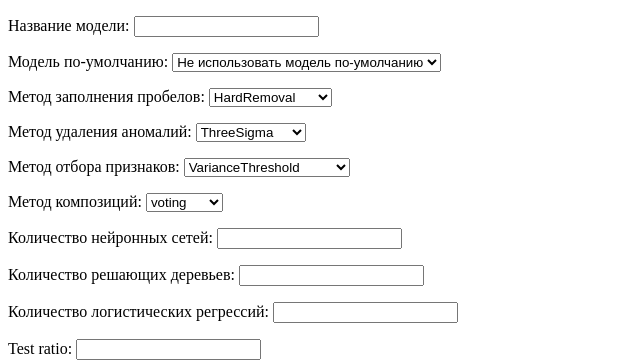
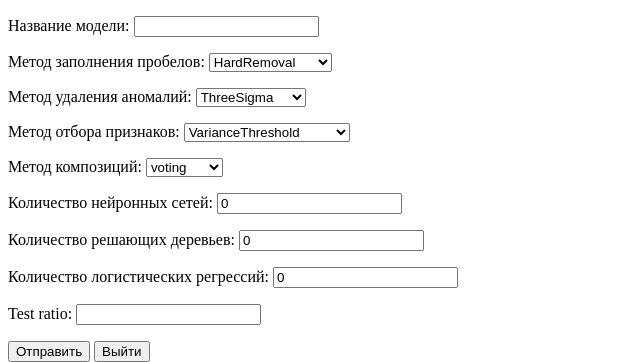
Before and after one commit to MisterMaks/Web-classification-constructor, a Django app: page / in a window 1280 px wide. Shown: the top 362 px of the page, without its empty margins (0-640 px from the left). Run offline with Django 3.2, Linux system fonts and the light colour scheme; some libraries are stand-ins or nearby versions.

Commit message:
Добавил параметры в формы, сделал формы динамическими

```diff
--- a/Web_classification_constructor_backend/templates/base.html
+++ b/Web_classification_constructor_backend/templates/base.html
@@ -8,4 +8,6 @@
     {% block content %}
     {% endblock %}
 </body>
+    {% block script %}
+    {% endblock %}
 </html>
--- a/Web_classification_constructor_backend/templates/form_1.html
+++ b/Web_classification_constructor_backend/templates/form_1.html
@@ -13,3 +13,63 @@
         </div>
     </div>
 {% endblock %}
+{% block script %}
+    <script src="https://yastatic.net/jquery/3.3.1/jquery.min.js"></script>
+    <script>
+        let neuralNetworkNumber = $('#id_neural_network_number');
+        let decisionTreeNumber = $('#id_decision_tree_number');
+        let logisticRegressionNumber = $('#id_logistic_regression_number');
+
+        neuralNetworkNumber[0].value = 0;
+        decisionTreeNumber[0].value = 0;
+        logisticRegressionNumber[0].value = 0;
+
+        let compositionMethod = $('#id_composition_method');
+
+        function checkParams() {
+            if (compositionMethod[0].value === 'adaboost') {
+                neuralNetworkNumber[0].type = 'radio';
+                decisionTreeNumber[0].type = 'radio';
+                logisticRegressionNumber[0].type = 'radio';
+
+                neuralNetworkNumber[0].checked = true;
+                neuralNetworkNumber[0].value = 1;
+
+                neuralNetworkNumber.change(function() {
+                    if (neuralNetworkNumber[0].checked) {
+                        neuralNetworkNumber[0].value = 1;
+
+                        decisionTreeNumber[0].checked = false;
+                        logisticRegressionNumber[0].checked = false;
+                    }
+                })
+
+                decisionTreeNumber.change(function() {
+                    if (decisionTreeNumber[0].checked) {
+                        decisionTreeNumber[0].value = 1;
+
+                        neuralNetworkNumber[0].checked = false;
+                        logisticRegressionNumber[0].checked = false;
+                    }
+                })
+
+                logisticRegressionNumber.change(function() {
+                    if (logisticRegressionNumber[0].checked) {
+                        logisticRegressionNumber[0].value = 1;
+
+                        neuralNetworkNumber[0].checked = false;
+                        decisionTreeNumber[0].checked = false;
+                    }
+                })
+            } else {
+                neuralNetworkNumber[0].type = '';
+                decisionTreeNumber[0].type = '';
+                logisticRegressionNumber[0].type = '';
+            }
+        }
+
+        checkParams();
+
+        compositionMethod.change(checkParams);
+    </script>
+{% endblock %}
--- a/Web_classification_constructor_backend/web_interface/forms.py
+++ b/Web_classification_constructor_backend/web_interface/forms.py
@@ -8,9 +8,27 @@ def get_choices(choices):
 
 
 def check_positive(value):
+    """Проверка что число > 0 или None"""
+    if not (value > 0 or value is None):
+        raise ValidationError(f"{value} must be >0 or None")
+
+
+def check_positive_with_zero(value):
     """Проверка что число >= 0 или None"""
     if not (value >= 0 or value is None):
         raise ValidationError(f"{value} must be >=0 or None")
+
+
+def check_zero_one(value):
+    """Проверка что число между 0 и 1 не включая или None"""
+    if not (1 > value > 0 or value is None):
+        raise ValidationError(f"{value} must be in (0, 1) or None")
+
+
+def check_0_100(value):
+    """Проверка что число между 0 и 100 не включая или None"""
+    if not (100 > value > 0 or value is None):
+        raise ValidationError(f"{value} must be in (0, 100) or None")
 
 
 class Form1(forms.Form):
@@ -21,9 +39,6 @@ class Form1(forms.Form):
     # field_3 = forms.ChoiceField(choices=choices, required=False, initial="", help_text=" - Выбор")
 
     name_of_model = forms.CharField(required=False, initial="", empty_value=None, label="Название модели")
-
-    choices = [(0, "Не использовать модель по-умолчанию"), (1, "Использовать модель по-умолчанию")]
-    default = forms.ChoiceField(choices=choices, required=False, initial="", label="Модель по-умолчанию")
 
     choices = get_choices(['HardRemoval', 'InsertMeanMode', 'LinearImputer'])
     filling_gaps_method = forms.ChoiceField(choices=choices, required=False, initial="",
@@ -43,15 +58,15 @@ class Form1(forms.Form):
     composition_method = forms.ChoiceField(choices=choices, required=False, initial="", label="Метод композиций")
 
     neural_network_number = forms.IntegerField(required=False, label="Количество нейронных сетей",
-                                               validators=[check_positive])
+                                               validators=[check_positive_with_zero])
 
     decision_tree_number = forms.IntegerField(required=False, label="Количество решающих деревьев",
-                                              validators=[check_positive])
+                                              validators=[check_positive_with_zero])
 
     logistic_regression_number = forms.IntegerField(required=False, label="Количество логистических регрессий",
-                                                    validators=[check_positive])
+                                                    validators=[check_positive_with_zero])
 
-    test_ratio = forms.FloatField(required=False, validators=[check_positive])
+    test_ratio = forms.FloatField(required=False, validators=[check_zero_one])
 
 
 class FillingGapsMethodInsertMeanMode(forms.Form):
@@ -71,22 +86,22 @@ class DeletingAnomaliesMethodThreeSigma(forms.Form):
 
 
 class DeletingAnomaliesMethodGrubbs(forms.Form):
-    alpha = forms.FloatField(required=False, validators=[check_positive])
+    alpha = forms.FloatField(required=False, validators=[check_zero_one])
 
 
 class DeletingAnomaliesMethodInterquartile(forms.Form):
-    low_quant = forms.FloatField(required=False, validators=[check_positive])
-    up_quant = forms.FloatField(required=False, validators=[check_positive])
-    coef = forms.FloatField(required=False, validators=[check_positive])
+    low_quant = forms.FloatField(required=False, validators=[check_zero_one])
+    up_quant = forms.FloatField(required=False, validators=[check_zero_one])
+    coef = forms.FloatField(required=False, validators=[check_zero_one])
 
 
 class DeletingAnomaliesMethodIsolationForest(forms.Form):
     n_estimators = forms.IntegerField(required=False, validators=[check_positive])
-    contamination = forms.FloatField(required=False, validators=[check_positive])
+    contamination = forms.FloatField(required=False, validators=[check_zero_one])
 
 
 class DeletingAnomaliesMethodElliptic(forms.Form):
-    contamination = forms.FloatField(required=False, validators=[check_positive])
+    contamination = forms.FloatField(required=False, validators=[check_zero_one])
 
 
 class DeletingAnomaliesMethodSVM(forms.Form):
@@ -94,12 +109,12 @@ class DeletingAnomaliesMethodSVM(forms.Form):
 
 
 class DeletingAnomaliesMethodApproximate(forms.Form):
-    deviation = forms.IntegerField(required=False, validators=[check_positive])
+    deviation = forms.IntegerField(required=False)
 
 
 class DeletingAnomaliesMethodLocalFactor(forms.Form):
     neigh = forms.IntegerField(required=False, validators=[check_positive])
-    contamination = forms.FloatField(required=False, validators=[check_positive])
+    contamination = forms.FloatField(required=False, validators=[check_zero_one])
 
     choices = get_choices(['auto', 'ball_tree', 'kd_tree', 'brute'])
     algorithm = forms.ChoiceField(choices=choices, required=False, initial="")
@@ -114,19 +129,19 @@ class FeatureSelectionMethodSelectKBest(forms.Form):
 
 
 class FeatureSelectionMethodSelectPercentile(forms.Form):
-    percentile = forms.IntegerField(required=False, validators=[check_positive])
+    percentile = forms.IntegerField(required=False, validators=[check_0_100])
 
 
 class FeatureSelectionMethodSelectFpr(forms.Form):
-    alpha = forms.FloatField(required=False, validators=[check_positive])
+    alpha = forms.FloatField(required=False, validators=[check_zero_one])
 
 
 class FeatureSelectionMethodSelectFdr(forms.Form):
-    alpha = forms.FloatField(required=False, validators=[check_positive])
+    alpha = forms.FloatField(required=False, validators=[check_zero_one])
 
 
 class FeatureSelectionMethodSelectFwe(forms.Form):
-    alpha = forms.FloatField(required=False, validators=[check_positive])
+    alpha = forms.FloatField(required=False, validators=[check_zero_one])
 
 
 class FeatureSelectionMethodGenericUnivariateSelect(forms.Form):
@@ -178,19 +193,23 @@ class NeuralNetwork(forms.Form):
     choices = get_choices(['constant', 'invscaling', 'adaptive'])
     learning_rate = forms.ChoiceField(choices=choices, required=False, initial="")
 
+    learning_rate_init = forms.FloatField(required=False, validators=[check_positive_with_zero])
+
 
 class DecisionTree(forms.Form):
     choices = get_choices(['gini', 'entropy'])
     criterion = forms.ChoiceField(choices=choices, required=False, initial="")
 
     max_depth = forms.IntegerField(required=False, validators=[check_positive])
+    min_samples_split = forms.IntegerField(required=False, validators=[check_positive])
+    min_samples_leaf = forms.IntegerField(required=False, validators=[check_positive])
 
 
 class LogisticRegression(forms.Form):
     choices = get_choices(['newton-cg', 'lbfgs', 'liblinear', 'sag', 'saga'])
     solver = forms.ChoiceField(choices=choices, required=False, initial="")
 
-    choices = get_choices(['l1', 'l2', 'elasticnet'])
+    choices = get_choices(['l1', 'l2', 'elasticnet', 'none'])
     penalty = forms.ChoiceField(choices=choices, required=False, initial="")
 
 
--- a/Web_classification_constructor_backend/web_interface/views.py
+++ b/Web_classification_constructor_backend/web_interface/views.py
@@ -50,10 +50,12 @@ def button_click_tracking(request):
     if "button send" in request.POST.keys():
         response = post_form_1(request)
         data = {}
-        for key, value in response["data"].items():
-            data[key.replace(' ', '_') if key != 'test_ratio' else key] = value
-        url_get_data = urlencode(data)
-        return redirect(f'/2/?{url_get_data}')
+        if response["data"]:
+            for key, value in response["data"].items():
+                data[key.replace(' ', '_') if key != 'test_ratio' else key] = value
+            url_get_data = urlencode(data)
+            return redirect(f'/2/?{url_get_data}')
+        return render(request, "form_1.html", response)
     else:
         form_1 = Form1(request.POST)
         response = {"form_1": form_1,
@@ -127,18 +129,15 @@ def post_form_2(request, common_params):
     base_algorithms = {}
     if common_params['neural network number'] not in [0, None]:
         for i in range(common_params['neural network number']):
-            algorithm_name = f'neural network #{i + 1}'
-            neural_network = NeuralNetwork(request.POST, prefix=algorithm_name)
+            neural_network = NeuralNetwork(request.POST, prefix=f'neural_network_{i+1}')
             base_algorithms[f'neural network #{i+1}'] = neural_network
     if common_params['decision tree number'] not in [0, None]:
         for i in range(common_params['decision tree number']):
-            algorithm_name = f'decision tree #{i + 1}'
-            decision_tree = DecisionTree(request.POST, prefix=algorithm_name)
+            decision_tree = DecisionTree(request.POST, prefix=f'decision_tree_{i+1}')
             base_algorithms[f'decision tree #{i+1}'] = decision_tree
     if common_params['logistic regression number'] not in [0, None]:
         for i in range(common_params['logistic regression number']):
-            algorithm_name = f'logistic regression #{i+1}'
-            logistic_regression = LogisticRegression(request.POST, prefix=algorithm_name)
+            logistic_regression = LogisticRegression(request.POST, prefix=f'logistic_regression_{i+1}')
             base_algorithms[f'logistic regression #{i+1}'] = logistic_regression
 
     all_params = {
@@ -169,7 +168,6 @@ def post_form_2(request, common_params):
                 all_params["base algorithms"][key][field] = base_algorithms[key].cleaned_data[field]
 
     all_params["name of model"] = common_params["name of model"]
-    all_params["default"] = common_params["default"]
 
     if filling_gaps_method.is_valid():
         if common_params["filling gaps method"] not in ["HardRemoval", "LinearImputer"]:
@@ -202,7 +200,8 @@ def post_form_2(request, common_params):
         "feature_selection_method": feature_selection_method,
         "composition_method": composition_method,
         "base_algorithms": base_algorithms,
-        "data": all_params
+        "data": all_params,
+        "logistic_regression_number": common_params['logistic regression number']
     }
 
     return response
@@ -215,10 +214,16 @@ def button_click_tracking_2(request):
     data = dict(request.GET)
     common_params = {}
     for key, value in data.items():
-        if key in ['default', 'neural_network_number', 'decision_tree_number', 'logistic_regression_number']:
-            value[0] = int(value[0])
+        if key in ['neural_network_number', 'decision_tree_number', 'logistic_regression_number']:
+            if value[0] != 'None':
+                value[0] = int(value[0])
+            else:
+                value[0] = 0
         if key == 'test_ratio':
-            value[0] = float(value[0])
+            if value[0] != 'None':
+                value[0] = float(value[0])
+            else:
+                value[0] = None
         common_params[key.replace('_', ' ') if key != 'test_ratio' else key] = value[0]
 
     # print(common_params)
```
Also changed, not shown: Web_classification_constructor_backend/templates/form_2.html (+29 -0 lines).
